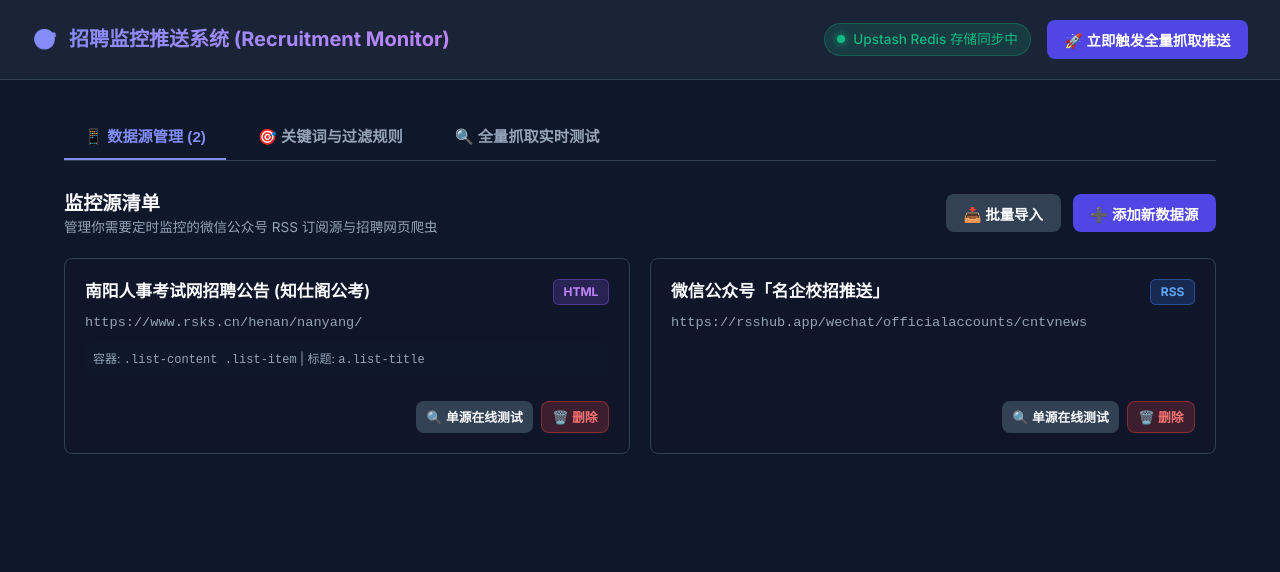
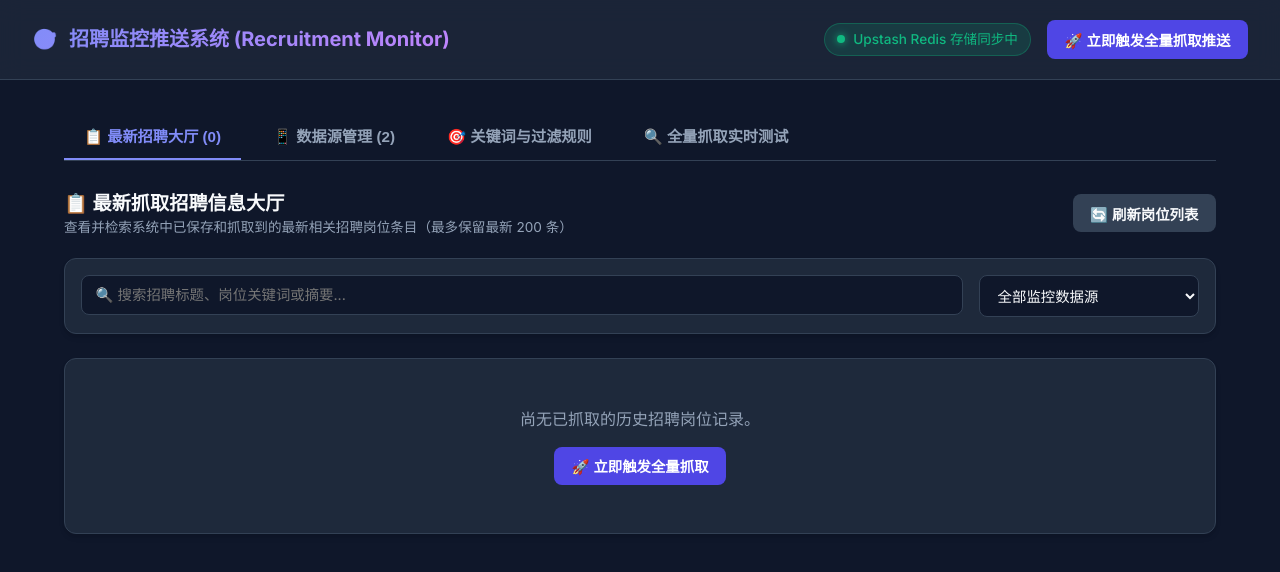
Before and after one commit to lgdglgc/recruitment-monitor, a Next.js app: page / in a window 1280 px wide. Shown: the top 572 px of the page. Built offline with nearby package versions, Linux system fonts and the light colour scheme.

Commit message:
feat: add recent jobs dashboard and persistence API

```diff
--- a/app/page.tsx
+++ b/app/page.tsx
@@ -4,13 +4,19 @@ import { FilterConfig, JobItem, SourceConfig } from '@/lib/types';
 import { useEffect, useState } from 'react';
 
 export default function Dashboard() {
-  const [activeTab, setActiveTab] = useState<'sources' | 'filter' | 'tester'>('sources');
+  const [activeTab, setActiveTab] = useState<'jobs' | 'sources' | 'filter' | 'tester'>('jobs');
   const [sources, setSources] = useState<SourceConfig[]>([]);
   const [filter, setFilter] = useState<FilterConfig>({
     years: ['2026', '2027'],
     keywords: ['校招', '春招', '秋招', '应届', '招聘', '岗位', '实习'],
     mode: 'AND',
   });
+
+  // Recent jobs state
+  const [recentJobs, setRecentJobs] = useState<JobItem[]>([]);
+  const [jobsLoading, setJobsLoading] = useState<boolean>(false);
+  const [searchQuery, setSearchQuery] = useState<string>('');
+  const [selectedSourceFilter, setSelectedSourceFilter] = useState<string>('');
 
   const [loading, setLoading] = useState<boolean>(true);
   const [saving, setSaving] = useState<boolean>(false);
@@ -79,8 +85,25 @@ export default function Dashboard() {
     }
   };
 
+  // Fetch recent saved jobs
+  const fetchRecentJobs = async () => {
+    setJobsLoading(true);
+    try {
+      const res = await fetch('/api/jobs');
+      const data = await res.json();
+      if (data.success) {
+        setRecentJobs(data.jobs || []);
+      }
+    } catch (err) {
+      console.error('获取最新岗位失败', err);
+    } finally {
+      setJobsLoading(false);
+    }
+  };
+
   useEffect(() => {
     fetchConfig();
+    fetchRecentJobs();
   }, []);
 
   // Save configs to backend
@@ -156,7 +179,6 @@ export default function Dashboard() {
     const newItems: SourceConfig[] = [];
 
     lines.forEach((line, idx) => {
-      // 尝试是否为 JSON
       if (line.startsWith('{')) {
         try {
           const obj = JSON.parse(line);
@@ -233,6 +255,7 @@ export default function Dashboard() {
       setFullWorkflowResult(data);
       if (data.success) {
         showToast(`✅ 抓取与推送测试完成！新增推送 ${data.summary?.newPushedCount || 0} 条。`);
+        await fetchRecentJobs();
       } else {
         showToast(`❌ 执行中断: ${data.message || data.error}`);
       }
@@ -264,11 +287,22 @@ export default function Dashboard() {
     });
   };
 
+  // Filter jobs for Jobs Tab
+  const filteredJobs = recentJobs.filter((job) => {
+    const matchQuery =
+      !searchQuery.trim() ||
+      job.title.toLowerCase().includes(searchQuery.toLowerCase().trim()) ||
+      (job.summary && job.summary.toLowerCase().includes(searchQuery.toLowerCase().trim()));
+    const matchSource = !selectedSourceFilter || job.sourceName === selectedSourceFilter;
+    return matchQuery && matchSource;
+  });
+
   return (
     <div>
       {/* Toast */}
       {toastMessage && (
-        <div style={{
+        <div
+          style={{
             position: 'fixed',
             top: '20px',
             right: '20px',
@@ -280,8 +314,9 @@ export default function Dashboard() {
             zIndex: 999,
             border: '1px solid #6366f1',
             fontSize: '0.9rem',
-          fontWeight: 600
-        }}>
+            fontWeight: 600,
+          }}
+        >
           {toastMessage}
         </div>
       )}
@@ -312,6 +347,12 @@ export default function Dashboard() {
         {/* Nav Tabs */}
         <nav className="tabs-nav">
           <button
+            className={`tab-btn ${activeTab === 'jobs' ? 'active' : ''}`}
+            onClick={() => setActiveTab('jobs')}
+          >
+            📋 最新招聘大厅 ({recentJobs.length})
+          </button>
+          <button
             className={`tab-btn ${activeTab === 'sources' ? 'active' : ''}`}
             onClick={() => setActiveTab('sources')}
           >
@@ -330,6 +371,129 @@ export default function Dashboard() {
             🔍 全量抓取实时测试
           </button>
         </nav>
+
+        {/* TAB 0: Recent Jobs */}
+        {activeTab === 'jobs' && (
+          <div>
+            <div style={{ display: 'flex', justifyContent: 'space-between', marginBottom: '1.25rem', alignItems: 'center', flexWrap: 'wrap', gap: '1rem' }}>
+              <div>
+                <h2 style={{ fontSize: '1.2rem', fontWeight: 700 }}>📋 最新抓取招聘信息大厅</h2>
+                <p style={{ color: 'var(--text-muted)', fontSize: '0.85rem' }}>
+                  查看并检索系统中已保存和抓取到的最新相关招聘岗位条目（最多保留最新 200 条）
+                </p>
+              </div>
+              <div style={{ display: 'flex', gap: '0.75rem' }}>
+                <button className="btn btn-secondary" onClick={fetchRecentJobs} disabled={jobsLoading}>
+                  {jobsLoading ? '刷新中...' : '🔄 刷新岗位列表'}
+                </button>
+              </div>
+            </div>
+
+            {/* Filter Bar */}
+            <div className="card" style={{ marginBottom: '1.5rem', padding: '1rem' }}>
+              <div style={{ display: 'flex', gap: '1rem', flexWrap: 'wrap' }}>
+                <div style={{ flex: 1, minWidth: '240px' }}>
+                  <input
+                    type="text"
+                    className="form-input"
+                    placeholder="🔍 搜索招聘标题、岗位关键词或摘要..."
+                    value={searchQuery}
+                    onChange={(e) => setSearchQuery(e.target.value)}
+                  />
+                </div>
+                <div style={{ width: '220px' }}>
+                  <select
+                    className="form-select"
+                    value={selectedSourceFilter}
+                    onChange={(e) => setSelectedSourceFilter(e.target.value)}
+                  >
+                    <option value="">全部监控数据源</option>
+                    {Array.from(new Set(recentJobs.map((j) => j.sourceName))).map((src) => (
+                      <option key={src} value={src}>
+                        {src}
+                      </option>
+                    ))}
+                  </select>
+                </div>
+              </div>
+            </div>
+
+            {/* Jobs List */}
+            {jobsLoading ? (
+              <div className="card" style={{ textAlign: 'center', padding: '3rem' }}>
+                正在加载招聘岗位列表...
+              </div>
+            ) : filteredJobs.length === 0 ? (
+              <div className="card" style={{ textAlign: 'center', padding: '3rem' }}>
+                {recentJobs.length === 0 ? (
+                  <div>
+                    <p style={{ marginBottom: '1rem', color: 'var(--text-muted)' }}>
+                      尚无已抓取的历史招聘岗位记录。
+                    </p>
+                    <button className="btn btn-primary" onClick={handleRunFullWorkflow} disabled={fullWorkflowRunning}>
+                      🚀 立即触发全量抓取
+                    </button>
+                  </div>
+                ) : (
+                  <p style={{ color: 'var(--text-muted)' }}>没有找到匹配搜索条件的招聘岗位。</p>
+                )}
+              </div>
+            ) : (
+              <div style={{ display: 'flex', flexDirection: 'column', gap: '1rem' }}>
+                {filteredJobs.map((item, idx) => (
+                  <div
+                    key={item.id || idx}
+                    className="card"
+                    style={{
+                      padding: '1.25rem',
+                      display: 'flex',
+                      flexDirection: 'column',
+                      gap: '0.65rem',
+                    }}
+                  >
+                    <div style={{ display: 'flex', justifyContent: 'space-between', alignItems: 'flex-start', gap: '1rem' }}>
+                      <a
+                        href={item.link}
+                        target="_blank"
+                        rel="noreferrer"
+                        style={{
+                          fontSize: '1.05rem',
+                          fontWeight: 700,
+                          color: '#60a5fa',
+                          lineHeight: '1.4',
+                        }}
+                      >
+                        {item.title}
+                      </a>
+                      <span className="type-tag type-rss" style={{ flexShrink: 0 }}>
+                        {item.sourceName}
+                      </span>
+                    </div>
+
+                    {item.summary && (
+                      <p style={{ fontSize: '0.875rem', color: 'var(--text-muted)', lineHeight: '1.5' }}>
+                        {item.summary}
+                      </p>
+                    )}
+
+                    <div style={{ display: 'flex', justifyContent: 'space-between', alignItems: 'center', marginTop: '0.25rem', fontSize: '0.8rem', color: '#94a3b8' }}>
+                      <span>📅 发布时间: {item.date || '未知'}</span>
+                      <a
+                        href={item.link}
+                        target="_blank"
+                        rel="noreferrer"
+                        className="btn btn-secondary"
+                        style={{ fontSize: '0.8rem', padding: '0.25rem 0.65rem' }}
+                      >
+                        👉 查看原文 ↗
+                      </a>
+                    </div>
+                  </div>
+                ))}
+              </div>
+            )}
+          </div>
+        )}
 
         {/* TAB 1: Sources */}
         {activeTab === 'sources' && (
--- a/lib/redis.ts
+++ b/lib/redis.ts
@@ -102,3 +102,70 @@ export async function markItemsAsProcessed(items: JobItem[]): Promise<void> {
     inMemorySeenSet.add(item.id);
   }
 }
+
+/**
+ * Redis 最近岗位存储 Key 与最大保留条数
+ */
+const RECENT_JOBS_KEY = 'jobs:recent';
+const MAX_RECENT_JOBS = 200;
+let inMemoryRecentJobs: JobItem[] = [];
+
+/**
+ * 保存/合并最新抓取到的岗位列表 (保留最近 200 条)
+ */
+export async function saveRecentJobs(items: JobItem[]): Promise<void> {
+  if (!items || items.length === 0) return;
+
+  if (redisClient) {
+    try {
+      const existing = (await redisClient.get<JobItem[]>(RECENT_JOBS_KEY)) || [];
+      const map = new Map<string, JobItem>();
+
+      // 最新抓取的条目排在前面
+      for (const item of items) {
+        if (item.id) map.set(item.id, item);
+      }
+      for (const item of existing) {
+        if (item.id && !map.has(item.id)) {
+          map.set(item.id, item);
+        }
+      }
+
+      const merged = Array.from(map.values()).slice(0, MAX_RECENT_JOBS);
+      await redisClient.set(RECENT_JOBS_KEY, merged);
+      inMemoryRecentJobs = merged;
+      return;
+    } catch (error) {
+      console.error('[Redis Error] 保存最新岗位列表失败:', error);
+    }
+  }
+
+  // 内存降级保存
+  const map = new Map<string, JobItem>();
+  for (const item of items) {
+    if (item.id) map.set(item.id, item);
+  }
+  for (const item of inMemoryRecentJobs) {
+    if (item.id && !map.has(item.id)) {
+      map.set(item.id, item);
+    }
+  }
+  inMemoryRecentJobs = Array.from(map.values()).slice(0, MAX_RECENT_JOBS);
+}
+
+/**
+ * 获取最新抓取的岗位列表
+ */
+export async function getRecentJobs(): Promise<JobItem[]> {
+  if (redisClient) {
+    try {
+      const data = await redisClient.get<JobItem[]>(RECENT_JOBS_KEY);
+      if (data && Array.isArray(data)) {
+        return data;
+      }
+    } catch (error) {
+      console.error('[Redis Error] 读取最新岗位列表失败:', error);
+    }
+  }
+  return inMemoryRecentJobs;
+}
--- a/lib/scraper.ts
+++ b/lib/scraper.ts
@@ -4,7 +4,7 @@ import { RSSAdapter } from './adapters/rss';
 import { getFilterConfig, getSourcesConfig } from './dynamic-config';
 import { filterJobs } from './filter';
 import { sendServerChanNotification } from './notify';
-import { filterNewItems, markItemsAsProcessed } from './redis';
+import { filterNewItems, markItemsAsProcessed, saveRecentJobs } from './redis';
 import { JobItem, ScrapeResult, SourceConfig } from './types';
 
 /**
@@ -93,6 +93,11 @@ export async function runMonitoringWorkflow(): Promise<{
     `[Scraper Summary] 抓取完成。数据源: ${sourcesConfig.length}，抓取总量: ${totalFetchedCount}，关键词匹配符合项: ${allMatchedItems.length}`
   );
 
+  // 1.5 保存所有匹配到的岗位到 Redis 持久化展示缓存 (供前端界面浏览)
+  if (allMatchedItems.length > 0) {
+    await saveRecentJobs(allMatchedItems);
+  }
+
   // 2. Redis 去重：挑选出从未推送过的全新岗位
   const newUnsentItems = await filterNewItems(allMatchedItems);
   console.log(`[Dedupe Summary] 经过 Upstash Redis 去重后，剩余 ${newUnsentItems.length} 条新内容待推送。`);
```
Also changed, not shown: app/api/jobs/route.ts (added, +40 -0 lines). Lines whose indentation alone changed are shown as unchanged.
